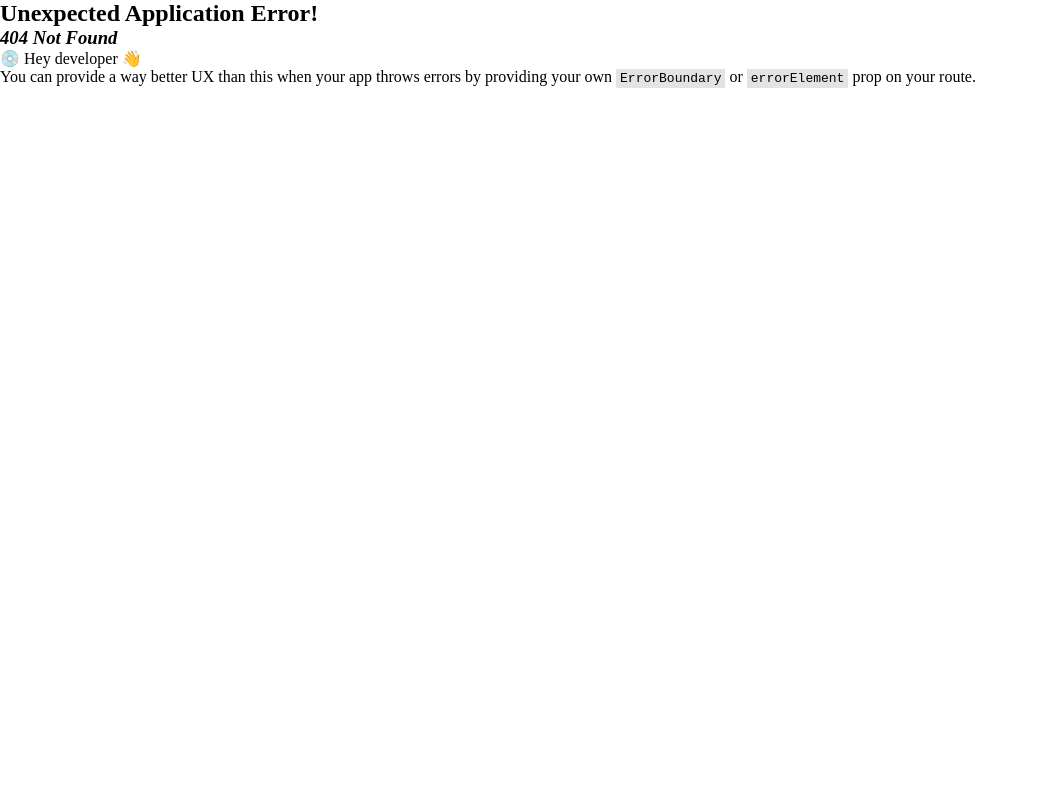
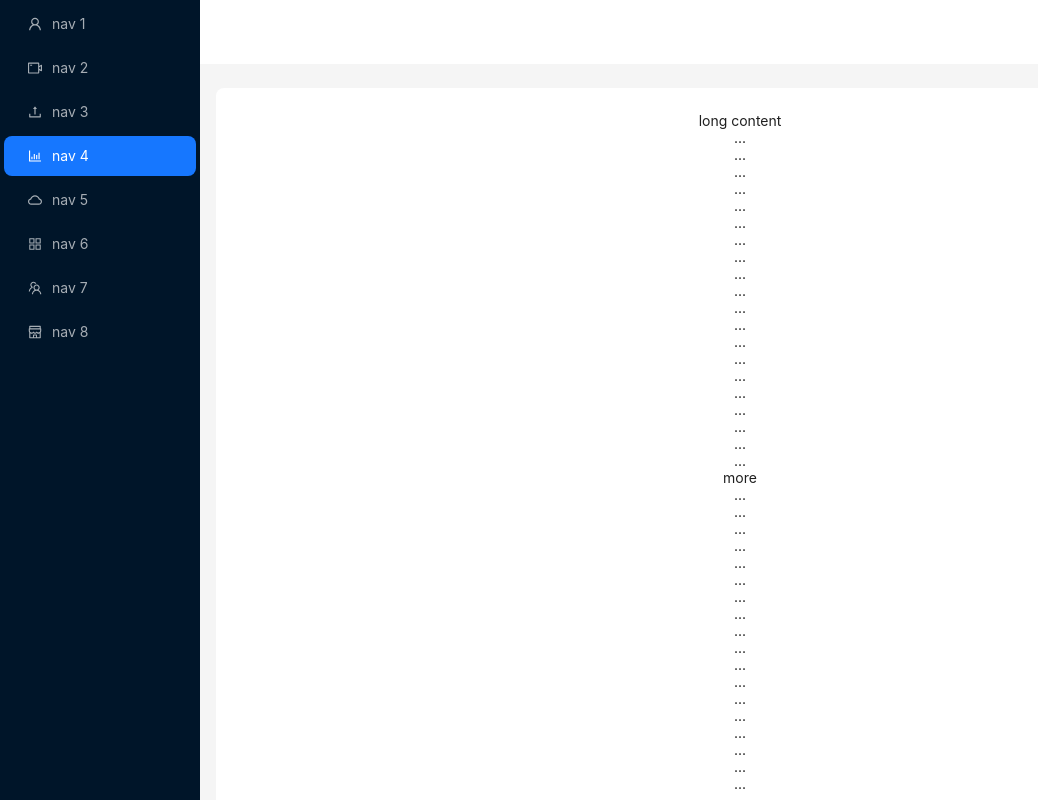
Before and after one commit to minzuy/KoiFram-FE-AD-SWP-FA24, a React (Vite) app: page /admin in a window 1280 px wide. Before the commit this address had no page. Shown: the top 800 px of the page, without its empty margins (0-1038 px from the left). Built offline with nearby package versions, Linux system fonts and the light colour scheme.

Commit message:
Layout template

```diff
--- /dev/null
+++ b/src/pages/admin-home/admin.jsx
@@ -0,0 +1,107 @@
+import React from "react";
+import {
+  AppstoreOutlined,
+  BarChartOutlined,
+  CloudOutlined,
+  ShopOutlined,
+  TeamOutlined,
+  UploadOutlined,
+  UserOutlined,
+  VideoCameraOutlined,
+} from "@ant-design/icons";
+import { Layout, Menu, theme } from "antd";
+const { Header, Content, Footer, Sider } = Layout;
+const siderStyle = {
+  overflow: "auto",
+  height: "100vh",
+  position: "fixed",
+  insetInlineStart: 0,
+  top: 0,
+  bottom: 0,
+  scrollbarWidth: "thin",
+  scrollbarColor: "unset",
+};
+const items = [
+  UserOutlined,
+  VideoCameraOutlined,
+  UploadOutlined,
+  BarChartOutlined,
+  CloudOutlined,
+  AppstoreOutlined,
+  TeamOutlined,
+  ShopOutlined,
+].map((icon, index) => ({
+  key: String(index + 1),
+  icon: React.createElement(icon),
+  label: `nav ${index + 1}`,
+}));
+const AdminHomePage = () => {
+  const {
+    token: { colorBgContainer, borderRadiusLG },
+  } = theme.useToken();
+  return (
+    <Layout hasSider>
+      <Sider style={siderStyle}>
+        <div className="demo-logo-vertical" />
+        <Menu
+          theme="dark"
+          mode="inline"
+          defaultSelectedKeys={["4"]}
+          items={items}
+        />
+      </Sider>
+      <Layout
+        style={{
+          marginInlineStart: 200,
+        }}
+      >
+        <Header
+          style={{
+            padding: 0,
+            background: colorBgContainer,
+          }}
+        />
+        <Content
+          style={{
+            margin: "24px 16px 0",
+            overflow: "initial",
+          }}
+        >
+          <div
+            style={{
+              padding: 24,
+              textAlign: "center",
+              background: colorBgContainer,
+              borderRadius: borderRadiusLG,
+            }}
+          >
+            <p>long content</p>
+            {
+              // indicates very long content
+              Array.from(
+                {
+                  length: 100,
+                },
+                (_, index) => (
+                  <React.Fragment key={index}>
+                    {index % 20 === 0 && index ? "more" : "..."}
+                    <br />
+                  </React.Fragment>
+                )
+              )
+            }
+          </div>
+        </Content>
+        <Footer
+          style={{
+            textAlign: "center",
+          }}
+        >
+          Ant Design ©{new Date().getFullYear()} Created by Ant UED
+        </Footer>
+      </Layout>
+    </Layout>
+  );
+};
+
+export default AdminHomePage;
```
Also changed, not shown: src/App.jsx (+7 -2 lines), src/pages/admin-home/FishMangement.jsx (renamed from src/pages/fish-manages-page/FishMangement.jsx), src/pages/admin-home/UserManagement.jsx (renamed from src/pages/user-manages-page/UserManagement.jsx), src/pages/admin-home/sorting.txt (renamed from src/pages/fish-manages-page/sorting.txt).
